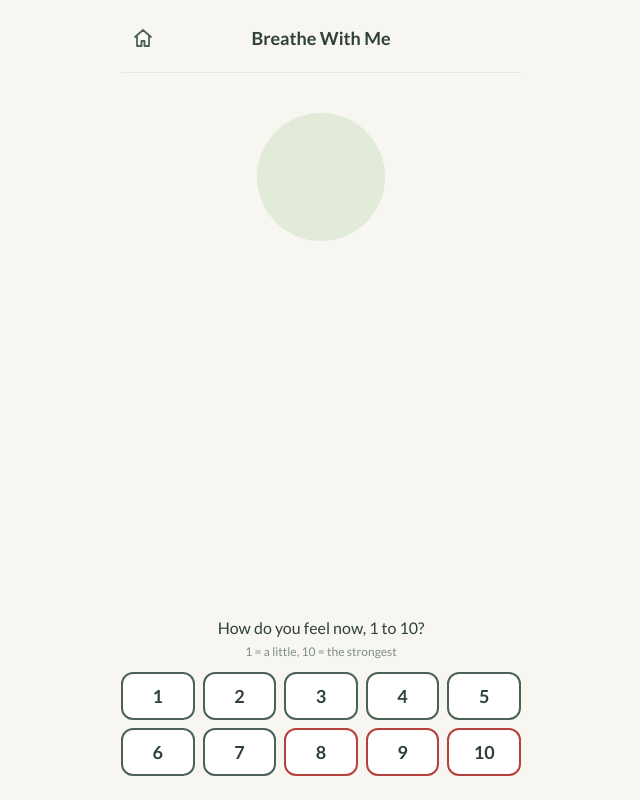
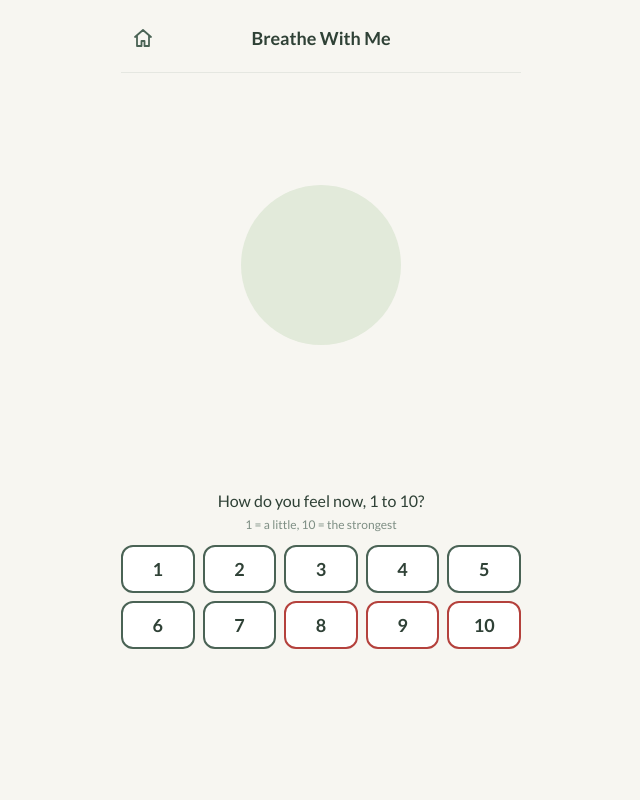
Before and after one commit to Anxhela25/breathe-with-me, a React (Vite) app in the folder frontend/: page /check-in in a window 1280 px wide. Shown: the whole page, without its empty margins (319-959 px from the left). Built offline with nearby package versions, Linux system fonts and the light colour scheme; no server answers; what @capacitor/core would draw is missing.

Commit message:
Check-in and quick questions: the 1 to 10 numbers and answer choices sit under the question, like the breathing page; only buttons go to the bottom

```diff
--- a/frontend/src/pages/CheckIn.jsx
+++ b/frontend/src/pages/CheckIn.jsx
@@ -20,8 +20,10 @@ export default function CheckIn() {
 
   return (
     <Screen>
-      <div className="mt-10 h-32 w-32 rounded-full bg-pistachio" aria-hidden />
-      <div className="mt-auto w-full pt-8">
+      <div className="mt-16 flex h-64 w-64 items-center justify-center" aria-hidden>
+        <div className="h-40 w-40 rounded-full bg-pistachio" />
+      </div>
+      <div className="mt-24 w-full">
         <NumberPicker question="How do you feel now, 1 to 10?" onPick={pick} />
       </div>
     </Screen>
--- a/frontend/src/pages/QuickQuestions.jsx
+++ b/frontend/src/pages/QuickQuestions.jsx
@@ -81,7 +81,7 @@ function Questions() {
   return (
     <Screen>
       <p className="mt-6 text-sm text-sage/60">All questions are optional.</p>
-      <div className="mt-auto flex w-full flex-col items-center gap-3 pt-8">
+      <div className="mt-8 flex w-full flex-col items-center gap-3">
         {step === 0 && (
           <>
             <NumberPicker question="How strong was the worst moment?" onPick={n => answer({ worst_level: n })} />
```
